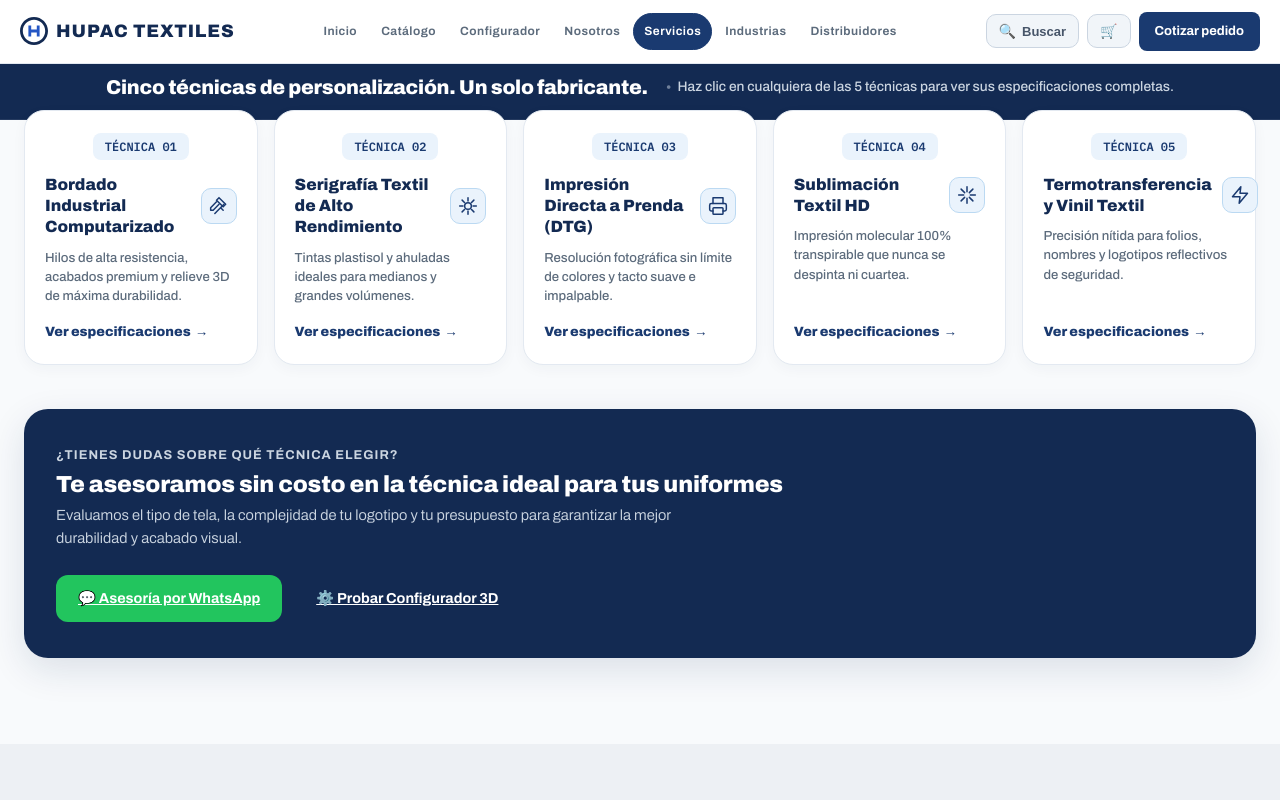
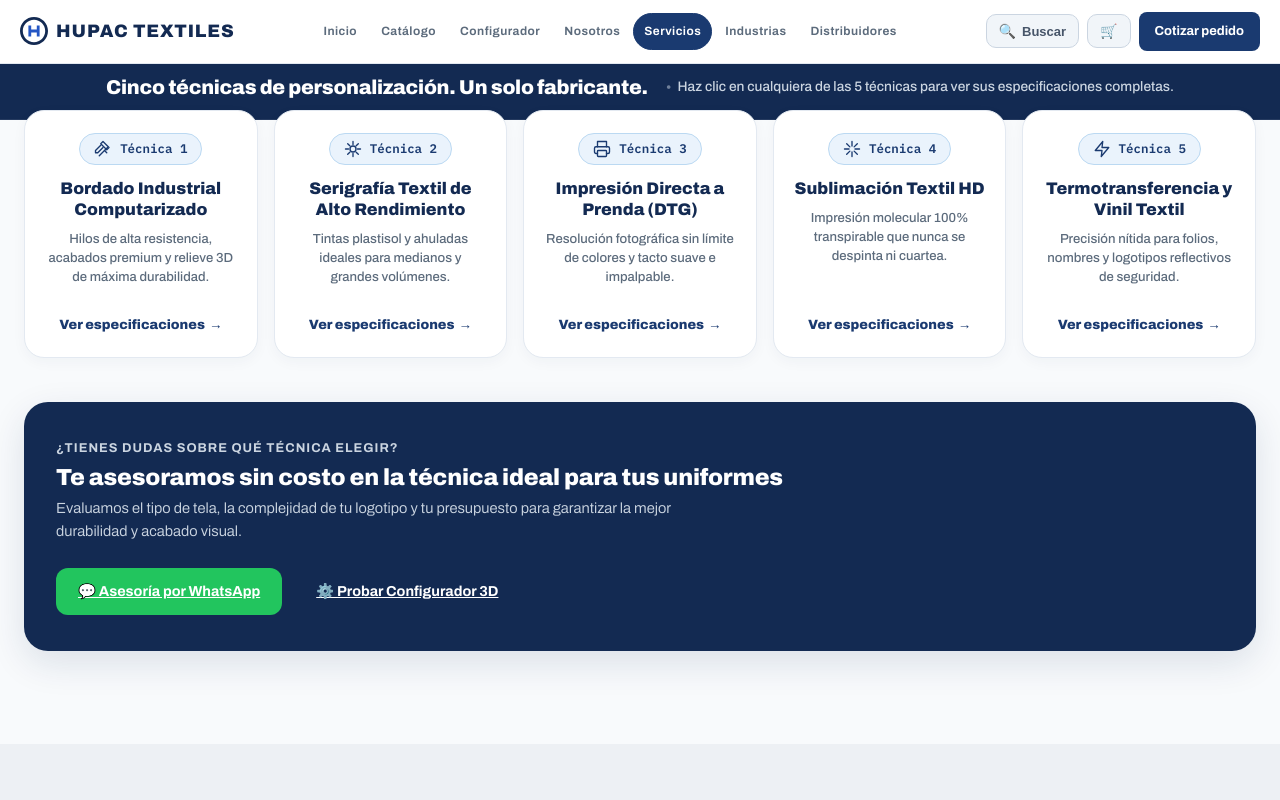
Before and after one commit to danieltrejomx/hupac-textiles-web, a Next.js app: page /servicios in a window 1280 px wide. Shown: the top 800 px of the page. Built offline with nearby package versions, Linux system fonts and the light colour scheme.

Commit message:
style: integrar icono dentro de la pastilla Tecnica 1..5 centrada y centrar contenido de las tarjetas de servicio

```diff
--- a/app/servicios/page.tsx
+++ b/app/servicios/page.tsx
@@ -172,53 +172,41 @@ export default function ServiciosPage() {
                     e.currentTarget.style.boxShadow = '0 4px 14px rgba(19, 42, 82, 0.04)';
                   }}
                 >
-                  <div>
-                    {/* Badge TÉCNICA Centrado Arriba */}
-                    <div style={{ textAlign: 'center', marginBottom: '14px' }}>
+                  <div style={{ textAlign: 'center' }}>
+                    {/* Badge Centrado con Ícono + Técnica 1..5 */}
+                    <div style={{ display: 'flex', justifyContent: 'center', alignItems: 'center', marginBottom: '14px' }}>
                       <span style={{
-                        fontSize: '0.75rem',
+                        fontSize: '0.78rem',
                         fontFamily: 'var(--mono)',
                         fontWeight: 800,
                         color: 'var(--rey)',
                         backgroundColor: 'var(--cielo)',
-                        padding: '4px 12px',
-                        borderRadius: '8px',
-                        display: 'inline-block'
+                        border: '1px solid var(--cielo-2)',
+                        padding: '5px 14px',
+                        borderRadius: '20px',
+                        display: 'inline-flex',
+                        alignItems: 'center',
+                        gap: '8px'
                       }}>
-                        TÉCNICA 0{idx + 1}
+                        <IconComponent size={18} color="var(--rey)" />
+                        <span>Técnica {idx + 1}</span>
                       </span>
                     </div>
 
-                    {/* Nombre a la izquierda, Ícono a la derecha */}
+                    {/* Título de la Técnica Centrado */}
                     <h3 style={{
-                      fontSize: '1.02rem',
+                      fontSize: '1.05rem',
                       fontWeight: 850,
                       color: 'var(--marino)',
-                      margin: '0 0 10px 0',
-                      lineHeight: 1.3,
-                      display: 'flex',
-                      alignItems: 'center',
-                      justifyContent: 'space-between',
-                      gap: '10px'
+                      margin: '0 0 8px 0',
+                      lineHeight: 1.25,
+                      textAlign: 'center'
                     }}>
-                      <span>{srv.titulo}</span>
-                      <div style={{
-                        width: '36px',
-                        height: '36px',
-                        borderRadius: '10px',
-                        backgroundColor: 'var(--cielo)',
-                        border: '1px solid var(--cielo-2)',
-                        display: 'flex',
-                        alignItems: 'center',
-                        justifyContent: 'center',
-                        color: 'var(--rey)',
-                        flexShrink: 0
-                      }}>
-                        <IconComponent size={20} color="var(--rey)" />
-                      </div>
+                      {srv.titulo}
                     </h3>
 
-                    <p style={{ fontSize: '0.82rem', color: 'var(--texto-2)', margin: 0, lineHeight: 1.45, fontWeight: 500 }}>
+                    {/* Resumen Centrado */}
+                    <p style={{ fontSize: '0.82rem', color: 'var(--texto-2)', margin: 0, lineHeight: 1.45, fontWeight: 500, textAlign: 'center' }}>
                       {srv.resumen}
                     </p>
                   </div>
@@ -229,7 +217,9 @@ export default function ServiciosPage() {
                     color: 'var(--rey)',
                     display: 'flex',
                     alignItems: 'center',
-                    gap: '4px'
+                    justifyContent: 'center',
+                    gap: '4px',
+                    marginTop: '12px'
                   }}>
                     <span>Ver especificaciones</span> &rarr;
                   </div>
```
